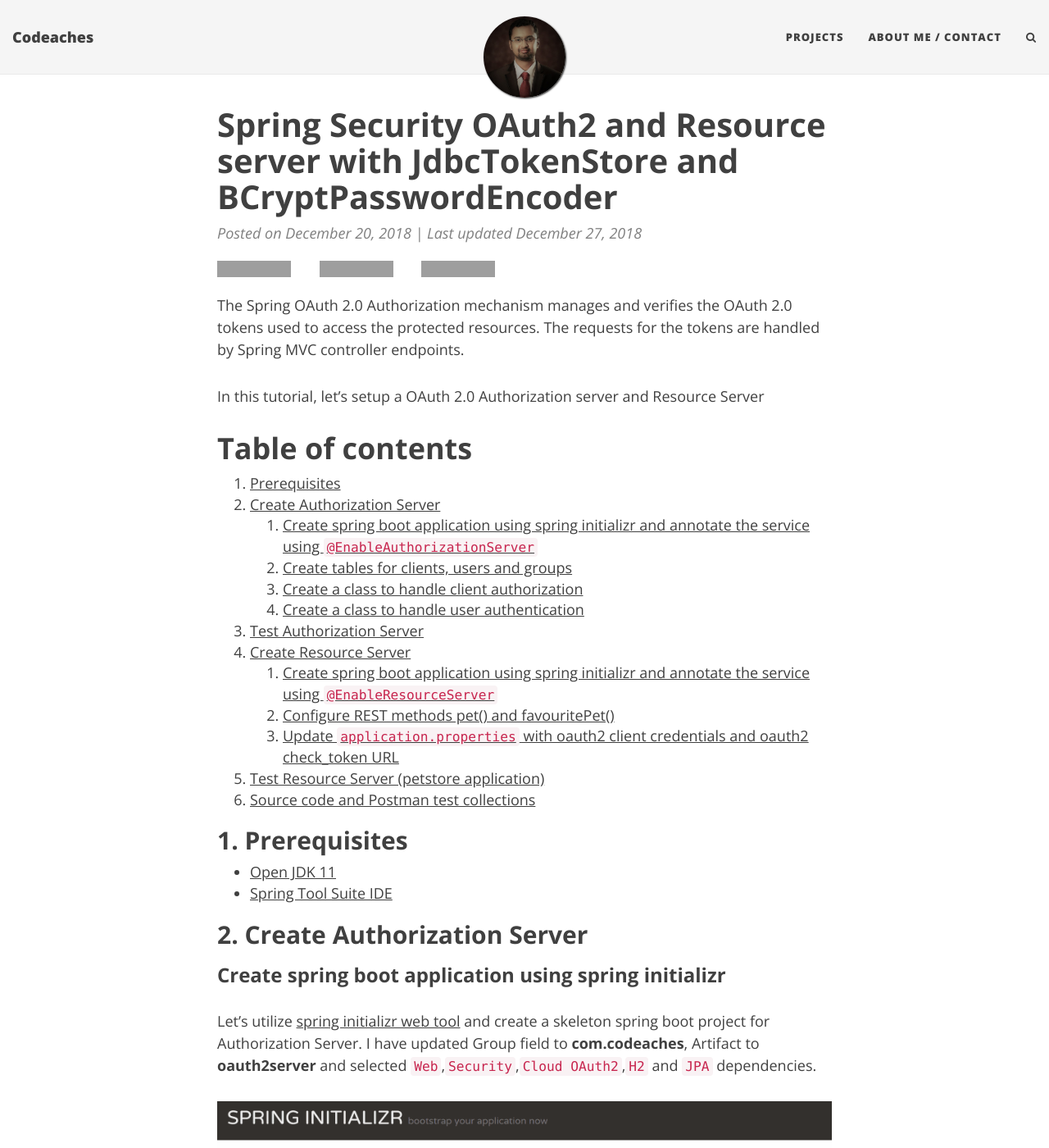
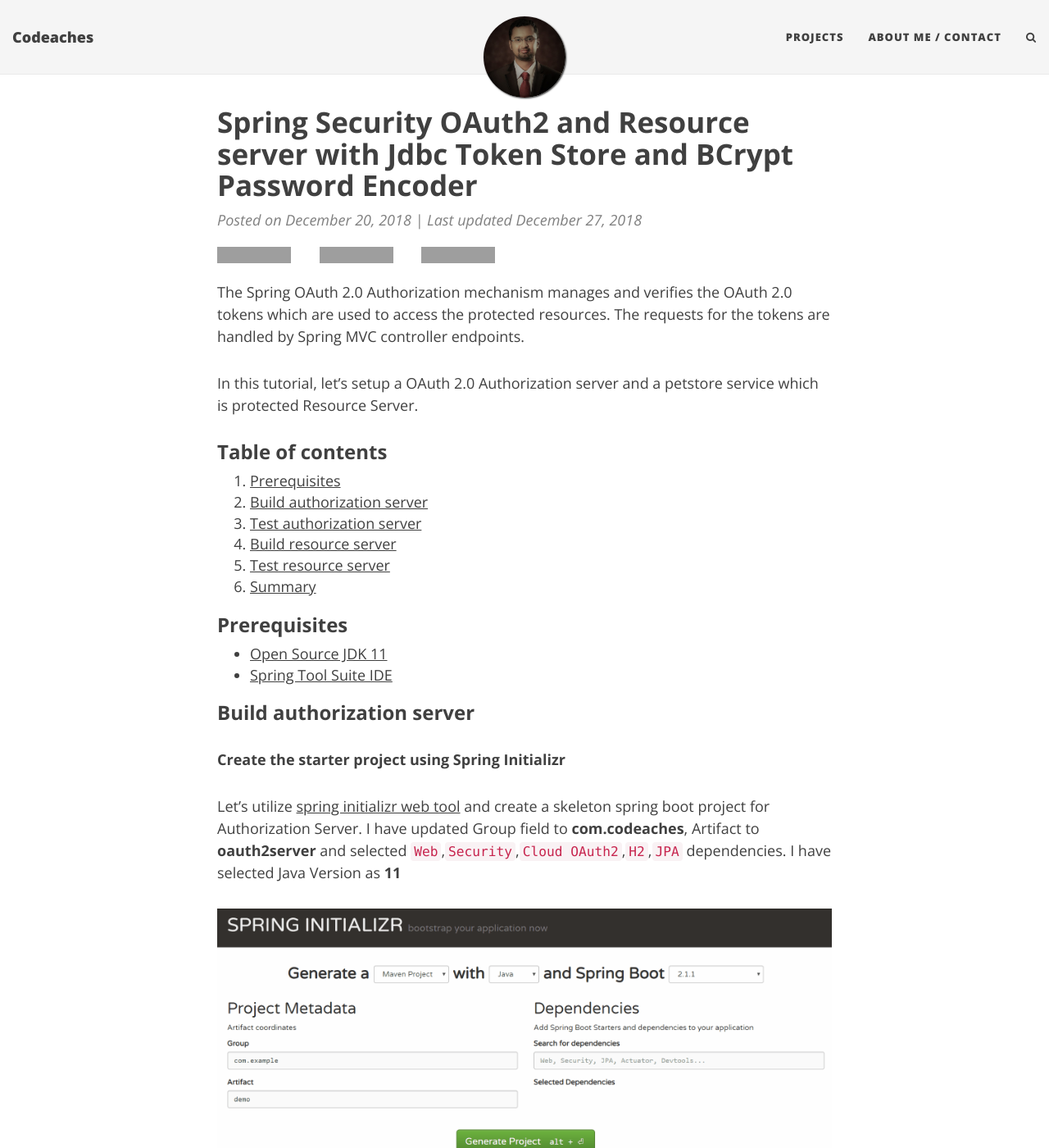
Before and after one commit to codeaches/codeaches.github.io, a Jekyll site: the page built from _posts/2018-12-20-Spring Boot-OAuth2 and Resource Server setup.md, in a window 1280 px wide and 1400 px high. Shown: the whole window at 82% size. Built offline with Jekyll 4.4.1, drawn with Linux system fonts in a browser that asks for light colours; nearby versions of some CDN libraries; comment, search, counter and statistics services are not loaded; some of the changed text lies outside the part shown; grey boxes are pictures that could not be loaded.

Commit message:
no message

````diff
--- a/_posts/2018-12-20-Spring Boot-OAuth2 and Resource Server setup.md
+++ b/_posts/2018-12-20-Spring Boot-OAuth2 and Resource Server setup.md
@@ -1,6 +1,6 @@
 ---
 layout: post
-title: "Spring Security OAuth2 and Resource server with JdbcTokenStore and BCryptPasswordEncoder"
+title: "Spring Security OAuth2 and Resource server with Jdbc Token Store and BCrypt Password Encoder"
 tags: [codeaches,java,openjdk,spring,spring boot,spring cloud,oauth2,professional,rstats,r-bloggers,tutorial, popular]
 date: 2018-12-20 9:00:00 -0700
 image: /img/blog/oauth2server/oauth2server.jpg
@@ -17,42 +17,35 @@
   priority: 1
 ---
 
-The Spring OAuth 2.0 Authorization mechanism manages and verifies the OAuth 2.0 tokens used to access the protected resources. The requests for the tokens are handled by Spring MVC controller endpoints.
+The Spring OAuth 2.0 Authorization mechanism manages and verifies the OAuth 2.0 tokens which are used to access the protected resources. The requests for the tokens are handled by Spring MVC controller endpoints.
 
-In this tutorial, let's setup a OAuth 2.0 Authorization server and Resource Server
+In this tutorial, let's setup a OAuth 2.0 Authorization server and a petstore service which is protected Resource Server.
 
-# Table of contents
+### Table of contents {#table_of_contents}
 
 1. [Prerequisites](#prerequisites)
-2. [Create Authorization Server](#createauthserver)
-   1. [Create spring boot application using spring initializr and annotate the service using `@EnableAuthorizationServer`](#enableauthorizationserver)
-   2. [Create tables for clients, users and groups](#clientstable)
-   3. [Create a class to handle client authorization](#clientauth)
-   4. [Create a class to handle user authentication](#userauth)
-3. [Test Authorization Server](#testauthserver)
-4. [Create Resource Server](#createresourceserver)
-   1. [Create spring boot application using spring initializr and annotate the service using `@EnableResourceServer`](#enableresourceserver)
-   2. [Configure REST methods pet() and favouritePet()](#petstorecontroller)
-   3. [Update `application.properties` with oauth2 client credentials and oauth2 check_token URL](#resourceserverchecktokenurl)
-5. [Test Resource Server (petstore application)](#testresourceserver)
-6. [Source code and Postman test collections](#sourcecode)
+2. [Build authorization server](#build_auth_server)
+3. [Test authorization server](#test_auth_server)
+4. [Build resource server](#build_resource_server)
+5. [Test resource server](#test_resource_server)
+6. [Summary](#summary)
 
-## 1. Prerequisites {#prerequisites}
+### Prerequisites {#prerequisites}
 
-- [Open JDK 11](https://jdk.java.net/11){:target="_blank"}
-- [Spring Tool Suite IDE](https://spring.io/tools3/sts/all){:target="_blank"}
+ - [Open Source JDK 11](https://jdk.java.net/11){:target="_blank"}
+ - [Spring Tool Suite IDE](https://spring.io/tools3/sts/all){:target="_blank"}
 
-## 2. Create Authorization Server {#createauthserver}
+### Build authorization server {#build_auth_server}
 
-### Create spring boot application using spring initializr {#enableauthorizationserver}
+**Create the starter project using Spring Initializr**
 
-Let's utilize [spring initializr web tool](https://start.spring.io/){:target="_blank"} and create a skeleton spring boot project for Authorization Server. I have updated Group field to **com.codeaches**, Artifact to **oauth2server** and selected `Web`,`Security`,`Cloud OAuth2`,`H2` and `JPA` dependencies.
+Let's utilize [spring initializr web tool](https://start.spring.io/){:target="_blank"} and create a skeleton spring boot project for Authorization Server. I have updated Group field to **com.codeaches**, Artifact to **oauth2server** and selected `Web`,`Security`,`Cloud OAuth2`,`H2`,`JPA` dependencies. I have selected Java Version as **11**
 
 ![Spring initializr web tool](/img/blog/oauth2server/oauth2server-initializr.gif){:target="_blank"}
 
-Click on `Generate Project`. You will see that the project will be downloaded as oauth2server.zip file on your hard drive.
+Click on `Generate Project`. The project will be downloaded as `oauth2server.zip` file on your hard drive.
 
-**Alternatively, you can also generate the project in a shell using cURL**
+>Alternatively, you can also generate the project in a shell using cURL
 
 ```sh
 curl https://start.spring.io/starter.zip  \
@@ -66,7 +59,7 @@
        -o oauth2server.zip
 ```
 
-### Import and build
+**Import and build**
 
 Import the project in STS as `Existing Maven project` and do Maven build.
 
@@ -79,7 +72,7 @@
 </dependency>
 ```
 
-**Configure `oauth2server` project to run on port 9050**
+**Configure oauth2server project to run on port 9050**
 
 `src/main/resources/application.properties`
 
@@ -87,18 +80,9 @@
 server.port=9050
 ```
 
-**Run the `oauth2server` project as `Spring Boot App`**
+**Create tables for clients, users and groups**
 
-**console log**
-
-```log
-o.s.b.w.embedded.tomcat.TomcatWebServer  : Tomcat started on port(s): 9050 (http) with context path ''
-c.c.demo.oauth2server.DemoApplication  : Started DemoApplication in 12.233 seconds (JVM running for 14.419)
-```
-
-### Create tables for clients, users and groups {#clientstable}
-
-Let's create tables to hold the client, user and group details in embedded h2 db by providing the DDL scripts which runs during server startup.
+Let's create tables to hold the OAuth2 client, access and refresh token details in embedded h2 db by providing the DDL scripts which runs during server startup.
 
 `src/main/resources/schema.sql`
 
@@ -140,11 +124,11 @@
 > `oauth_client_details` table is used to store client details.
 > `oauth_access_token` and `oauth_refresh_token` is used internally by OAuth2 server to store the access and refresh tokens.
 
-### Create a client `appclient`
+**Create a client**
 
 Let's insert a record in `oauth_client_details` table for a client named `appclient` with a password `appclient@123`.
-Let's configure `appclient` with access to the petstore resource.
-`scope` of the `appclient` ID is set to both read and write.
+> `appclient` has access to the petstore resource with read and write `scope`
+>> The password needs to be saved to DB in Bcrypt format. I have used an online tool to Bcrypt the password with 4 rounds
 
 `src/main/resources/data.sql`
 
@@ -173,9 +157,7 @@
   );
 ```
 
-> The password needs to be saved to DB in Bcrypt format. I have used an online tool to Bcrypt the password with 4 rounds.
-
-### Create tables for users, groups, group authorities and group members
+**Create tables for users, groups, group authorities and group members**
 
 Let's create tables to hold the users and groups details in embedded h2 db by providing the DDL scripts which runs during server startup.
 
@@ -211,7 +193,7 @@
 );
 ```
 
-### Add users, groups, group authorities and group members
+**Add users, groups, group authorities and group members**
 
 1. Let's create users named `john` with a password `john@123` and `kelly` with a password `kelly@123`.
 2. Create a group `USER_AND_ADMIN_GROUP` and assign the roles `ROLE_USER` and `ROLE_ADMIN`.
@@ -332,18 +314,22 @@
 }
 ```
 
-**Restart the application for above changes to take effect**
+**Start the OAuth2 Server**
 
-**console log**
+Run the `oauth2server` application as `Spring Boot App` and make sure the server has started successfully on port `9050`
 
-```log
-o.s.b.w.embedded.tomcat.TomcatWebServer  : Tomcat started on port(s): 9050 (http) with context path ''
-c.c.demo.oauth2server.DemoApplication  : Started DemoApplication in 12.233 seconds (JVM running for 14.419)
+```java
+TomcatWebServer  : Tomcat started on port(s): 9050 (http) with context path ''
+DemoApplication  : Started DemoApplication in 12.233 seconds (JVM running for 14.419)
 ```
 
-## 3. Test Authorization Server {#testauthserver}
+### Test authorization server {#test_auth_server}
 
-**Test `/oauth/token` URL with `grant_type=password`**
+Now that we have the `oauth2server` application up and running, let's test the application by submitting few POST calls.
+
+**Get a token**
+
+Let's get a token from OAuth2 Server for `kelly` using the URI `/oauth/token` and `grant_type=password`
 
 *Request*
 ```sh
@@ -353,7 +339,7 @@
     -d "username=kelly" \
     -d "password=kelly@123"
 ```
-> `YXBwY2xpZW50OmFwcGNsaWVudEAxMjM=` is the Base 64 authorization version of user id and password.
+> `YXBwY2xpZW50OmFwcGNsaWVudEAxMjM=` is the Base 64 authorization version of client_id and client_secret.
 
 *Response*
 ```json
@@ -366,7 +352,9 @@
 }
 ```
 
-**Test `/oauth/check_token` URL**
+**Validate the access_token**
+
+Let's validate the above retrieved **access_token** `13df4f18-7763-4772-9960-895ca905dd56` by making a call to OAuth2 Server using the URI `/oauth/check_token`
 
 *Request*
 ```sh
@@ -394,9 +382,9 @@
 }
 ```
 
-**Test refresh_token**
+**Get a new token by using earlier obtained refresh token**
 
-**Test the URL `/oauth/token` with `grant_type=refresh_token`**
+Let's get a new token from OAuth2 Server by using the earlier obtained **refresh_token** `6d49fd10-b92e-4bb2-b58d-b83212d70bcb` using the URI `/oauth/token` and `grant_type=refresh_token`
 
 *Request*
 ```sh
@@ -405,6 +393,7 @@
     -d "grant_type=refresh_token" \
     -d "refresh_token=6d49fd10-b92e-4bb2-b58d-b83212d70bcb"
 ```
+> `YXBwY2xpZW50OmFwcGNsaWVudEAxMjM=` is the Base 64 authorization version of client_id and client_secret.
 
 *Response*
 ```json
@@ -416,20 +405,19 @@
   "scope": "read write"
 }
 ```
-
-## 4. Create Resource Server {#createresourceserver}
+### Build resource server {#build_resource_server}
 
 Let's create a Spring Boot REST Service named petstore and expose couple of end points. This will be our resource server.
 
-### Create spring boot application using spring initializr {#enableresourceserver}
+**Create the starter project using Spring Initializr**
 
-Let's utilize [spring initializr web tool](https://start.spring.io/){:target="_blank"} and create a skeleton spring boot project for Resource Server. I have updated Group field to **com.codeaches**, Artifact to **petstore** and selected `Web`,`Security` and `Cloud OAuth2` dependencies.
+Let's utilize [spring initializr web tool](https://start.spring.io/){:target="_blank"} and create a skeleton spring boot project for PetStore Resource Server. I have updated Group field to **com.codeaches**, Artifact to **petstore** and selected `Web`,`Security`,`Cloud OAuth2` dependencies. I have selected Java Version as **11**
 
 ![Spring initializr web tool](/img/blog/oauth2server/petstore-initializr.gif){:target="_blank"}
 
-Click on `Generate Project`. You will see that the project will be downloaded as petsore.zip file on your hard drive.
+Click on `Generate Project`. The project will be downloaded as `petstore.zip` file on your hard drive.
 
-**Alternatively, you can also generate the project in a shell using cURL**
+>Alternatively, you can also generate the project in a shell using cURL
 
 ```sh
 curl https://start.spring.io/starter.zip  \
@@ -443,7 +431,7 @@
        -o petsore.zip
 ```
 
-### Import and build
+**Import and build**
 
 Import the project in STS as `Existing Maven project` and do Maven build.
 
@@ -456,11 +444,7 @@
 </dependency>
 ```
 
-### Configure `petsore project` to run on port 8010
-
-Run the `petsore project` as `Spring Boot App`.
-
-> We shall run the `petsore project` on port 8010 instead of default port 8080
+**Configure petstore project to run on port 8010**
 
 `src/main/resources/application.properties`
 
@@ -468,14 +452,9 @@
 server.port=8010
 ```
 
-**log file**
+**Enable Resource Server Mechanism on petstore application**
 
-```log
-o.s.b.w.embedded.tomcat.TomcatWebServer  : Tomcat started on port(s): 8010 (http) with context path ''
-c.c.demo.petsore.DemoApplication  : Started DemoApplication in 12.233 seconds (JVM running for 14.419)
-```
-
-**Annotate `DemoApplication.java` class with `@EnableResourceServer`**
+Let's annotate DemoApplication.java with `@EnableResourceServer`. This annotation is used to configure the Resource Server mechanism
 
 `com.codeaches.petstore.DemoApplication.java`
 
@@ -513,7 +497,11 @@
 }
 ```
 
-### Update `application.properties` with oauth2 client credentials and oauth2 check_token URL {#resourceserverchecktokenurl}
+**Update petstore application with OAuth2 Server token info URI and Client Credentials**
+
+Let's update petstore application with client credentials for `appclient` and the `/oauth/check_token` URL of OAuth2 Authorization Server.
+> Note that the client `appclient` is authorized to access petstore resource in oauth_client_details table.
+
 
 `src/main/resources/application.properties`
 
@@ -525,16 +513,17 @@
 
 security.oauth2.resource.token-info-uri=http://localhost:9050/oauth/check_token
 ```
-> Note that we are setting the value of `security.oauth2.resource.id` to petstore. This value along with client credentials will be validated against the record in `oauth_client_details` table configured in `authorization server`.
 
-**Restart the application for above changes to take effect**
+**Start the petstore Resource Server**
 
-```log
-o.s.b.w.embedded.tomcat.TomcatWebServer  : Tomcat started on port(s): 8010 (http) with context path ''
-c.c.demo.petstore.DemoApplication  : Started DemoApplication in 12.233 seconds (JVM running for 14.419)
+Run the `petstore` application as `Spring Boot App` and make sure the server has started successfully on port `8010`
+
+```java
+TomcatWebServer  : Tomcat started on port(s): 8010 (http) with context path ''
+DemoApplication  : Started DemoApplication in 12.233 seconds (JVM running for 14.419)
 ```
 
-## 5. Test Resource Server (petstore application) {#testresourceserver}
+### Test resource server {#test_resource_server}
 
 **Test `/pet` for a user having access to Authority `ROLE_USER`**
 
@@ -545,21 +534,23 @@
 curl -X GET http://localhost:8010/pet \
     --header "Authorization:Bearer 807d4eda-ed9e-48d7-bc1a-29e78987376a"
 ```
+> `807d4eda-ed9e-48d7-bc1a-29e78987376a` is the access_token obtained from OAuth2 Server for the user `kelly`.
 
 *Response*
-```http
+```
 Hi kelly. My pet is dog
 ```
 
 **Test `/favouritePet` for a user having access to Authority `ROLE_ADMIN`**
 
-> Only john has access to `/favouritePet`
+> Only `john` has access to `/favouritePet`
 
 *Request*
 ```sh
 curl -X GET http://localhost:8010/favouritePet \
     --header "Authorization:Bearer 1160aad4-2ab2-412f-ba85-4e543cbf7b76"
 ```
+> `1160aad4-2ab2-412f-ba85-4e543cbf7b76` is the access_token obtained from OAuth2 Server for the user `john`.
 
 *Response*
 ```http
@@ -584,20 +575,16 @@
 }
 ```
 
-## 6. Source code and Postman test collections {#sourcecode}
+### Summary {#summary}
 
-The code along with the Postman test script collections can be found on [github](https://github.com/codeaches/oauth2-and-resource-servers){:target="_blank"}
-
-## Summary
-
-Congratulations! You just created an auth server and a resource server.
+Congratulations! You just created an Spring Boot OAuth2 Authorization and Resource Servers with Jdbc Token Store and BCrypt Password Encoder.
 
 <form action="https://www.paypal.com/cgi-bin/webscr" method="post"
     target="_top" style="text-align: center;">
     <input type="hidden" name="cmd" value="_donations" /> <input
         type="hidden" name="business" value="FLER29DWAYJ58" /> <input
         type="hidden" name="currency_code" value="USD" /> <input type="image"
-        src="https://www.paypalobjects.com/en_US/i/btn/btn_donate_SM.gif"
+        src="https://www.paypalobjects.com/en_US/i/btn/btn_donateCC_LG.gif"
         border="0" name="submit"
         title="PayPal - The safer, easier way to donate"
         alt="Donate with PayPal button" /> <img alt="" border="0"
--- a/css/index.css
+++ b/css/index.css
@@ -69,7 +69,7 @@
 }
 
 .post-preview .post-title {
-  font-size: 32px;
+  font-size: 26px;
   font-weight: 700;
   margin-top: 0;
 }
--- a/css/main.css
+++ b/css/main.css
@@ -400,7 +400,7 @@
     font-size: 80px;
   }
   .intro-header .post-heading h1 {
-    font-size: 40px;
+    font-size: 35px;
   }
   .intro-header.big-img .img-desc {
     font-size: 14px;
````
Also changed, not shown: other parts of _posts/2018-12-20-Spring Boot-OAuth2 and Resource Server setup.md (+10 -5 lines), _drafts/towrite.md (+7 -0 lines).
